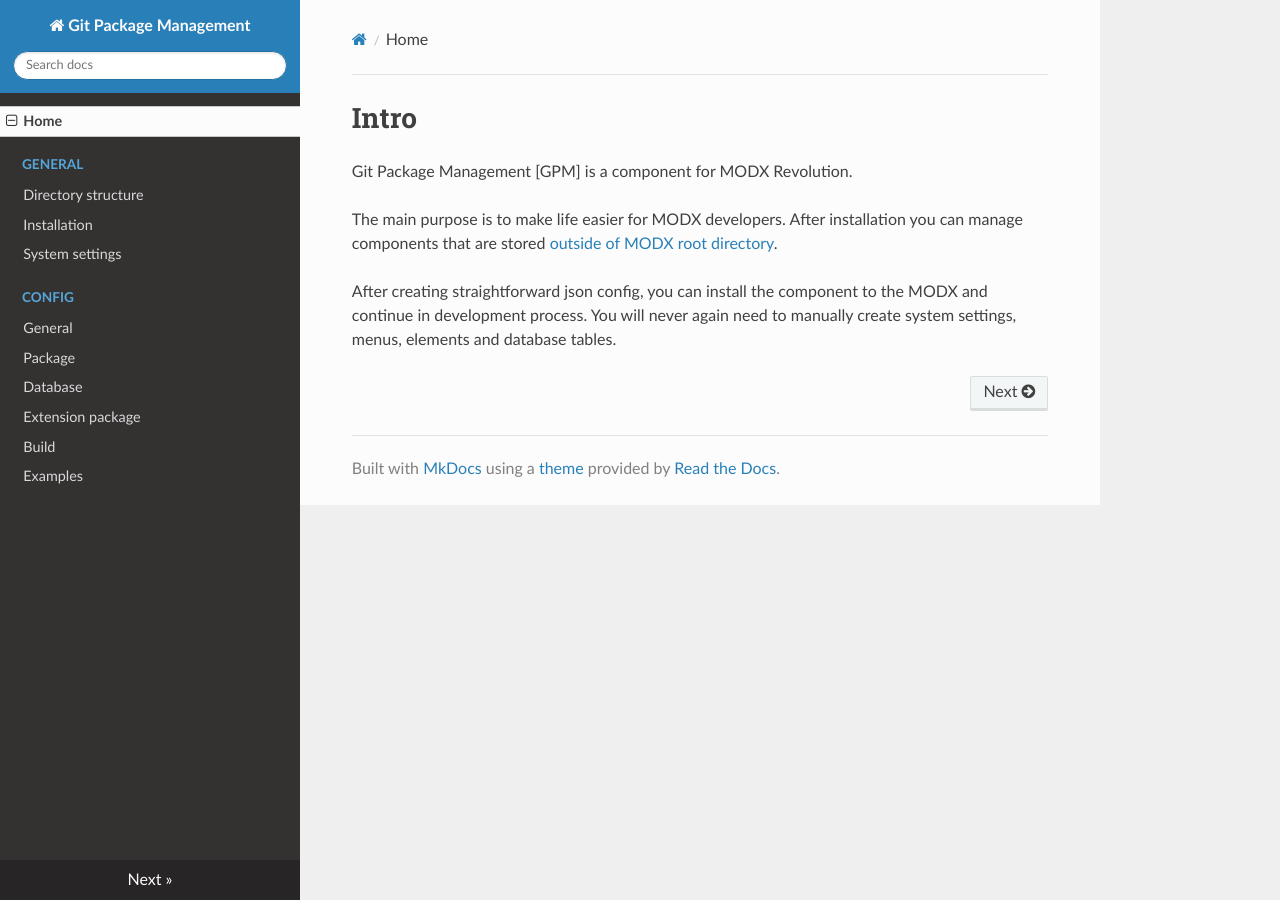
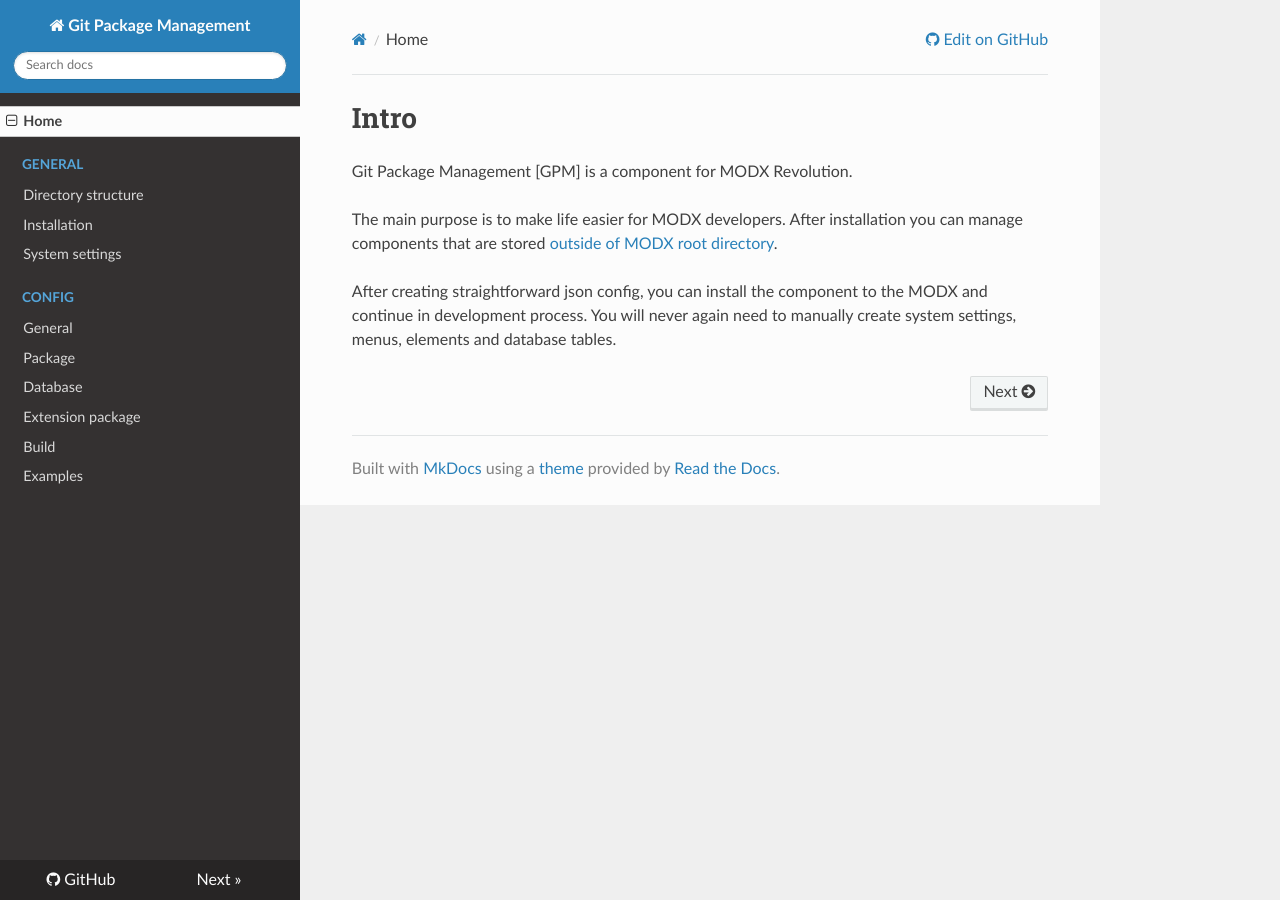
Before and after one commit to theboxer/Git-Package-Management, an MkDocs documentation site: the page built from core/components/gitpackagemanagement/docs/index.md, in a window 1280 px wide. Built offline with MkDocs 1.6.1, drawn with Linux system fonts in a browser that asks for light colours; nearby versions of some CDN libraries; old or Windows-style settings are respelled for this version of MkDocs; part of the change alters nothing that is shown.

Commit message:
Add github link to docs

```diff
--- a/mkdocs.yml
+++ b/mkdocs.yml
@@ -1,6 +1,7 @@
 site_name: Git Package Management
 docs_dir: core/components/gitpackagemanagement/docs
 site_dir: core/components/gitpackagemanagement/site
+repo_url: https://github.com/TheBoxer/Git-Package-Management
 pages:
 - [index.md, Home]
 - [directory-structure.md, General, Directory structure]
```
